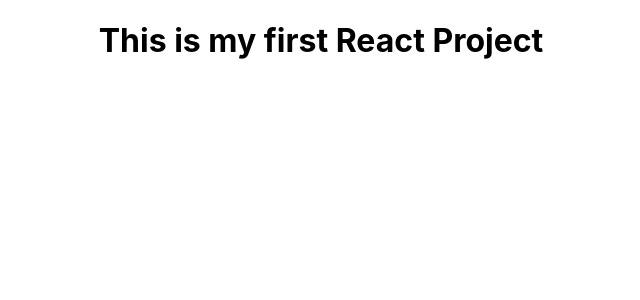
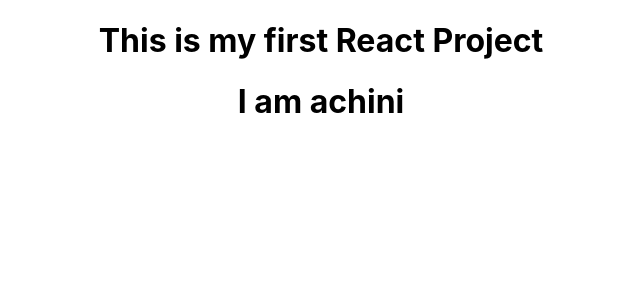
Before and after one commit to Achinit99/React-Project01, a React (Create React App) app in the folder newproject01/: page / in a window 1280 px wide. Shown: the top 300 px of the page, without its empty margins (319-959 px from the left). Built offline with nearby package versions, Linux system fonts and the light colour scheme.

Commit message:
components and self closing

```diff
--- a/newproject01/src/App.js
+++ b/newproject01/src/App.js
@@ -1,10 +1,12 @@
 import logo from './logo.svg';
 import './App.css';
+import PartOne from './components/PartOne';
 
 function App() {
   return (
     <div className="App">
       <h1>This is my first React Project</h1>
+      <PartOne />
     </div>
   );
 }
--- /dev/null
+++ b/newproject01/src/components/PartOne.js
@@ -0,0 +1,9 @@
+import React from 'react';
+
+export default function PartOne() {
+  return (
+    <div>
+      <h1>I am achini</h1>
+    </div>
+  );
+}
```
